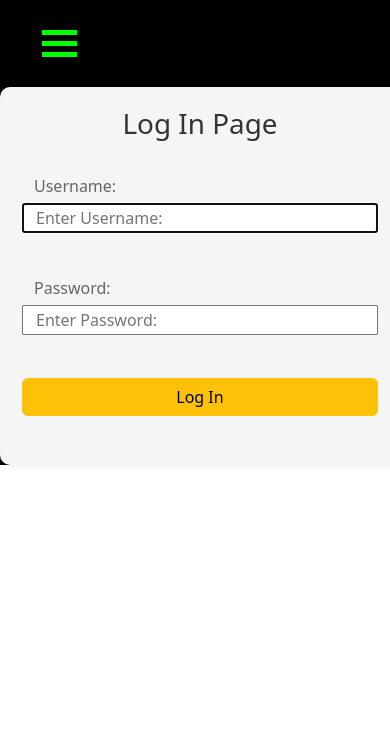
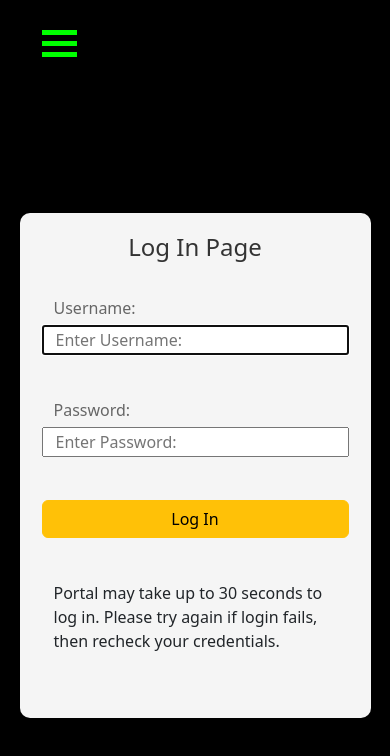
Before and after one commit to KSCoder4/testFrontend, a React (Create React App) app: page /log in a window 390 px wide. Shown: the top 756 px of the page. Built offline with nearby package versions, Linux system fonts and the light colour scheme.

Commit message:
used regularContainer to rid whitespace

```diff
--- a/src/Log.css
+++ b/src/Log.css
@@ -1,12 +1,12 @@
 .main {
-  display: flex;
-  justify-content: center;
-  align-items: center;
-  width: 400px;
+  width: 100%;
+  max-width: 500px;
+  margin: 0 auto;
   border-radius: 10px;
   background-color: #f5f5f5;
+  box-shadow: 0 0 10px rgba(0, 0, 0, 0.1);
   padding: 20px;
-  box-shadow: 0 0 10px rgba(0, 0, 0, 0.1);
+  box-sizing: border-box;
 }
 
 h1 {
@@ -16,7 +16,8 @@ h1 {
 }
 
 .login-container {
-  width: 100%;
+  display: flex;
+  flex-direction: column;
 }
 
 .row {
@@ -27,3 +28,15 @@ label {
   margin-bottom: 5px;
   color: #666;
 }
+
+/* Responsive Styles */
+@media (max-width: 600px) {
+  .main {
+    width: 90%;
+    max-width: none;
+  }
+
+  h1 {
+    font-size: 1.5rem;
+  }
+}
--- a/src/Log.js
+++ b/src/Log.js
@@ -62,6 +62,7 @@ function Log() {
   });
 
   return (
+    <div className="regularContainer">
       <div className='main'>
         <div className='login-container'>
           <h1>Log In Page</h1>
@@ -87,6 +88,10 @@ function Log() {
           <div className='row'>
             <Button onClick={handleSubmit} variant="warning">Log In</Button>
           </div>
+          <div className="row">
+            <p>Portal may take up to 30 seconds to log in. Please try again if login fails, then recheck your credentials.</p>
+          </div>
+        </div>
       </div>
     </div>
   );
```
Lines whose indentation alone changed are shown as unchanged.
